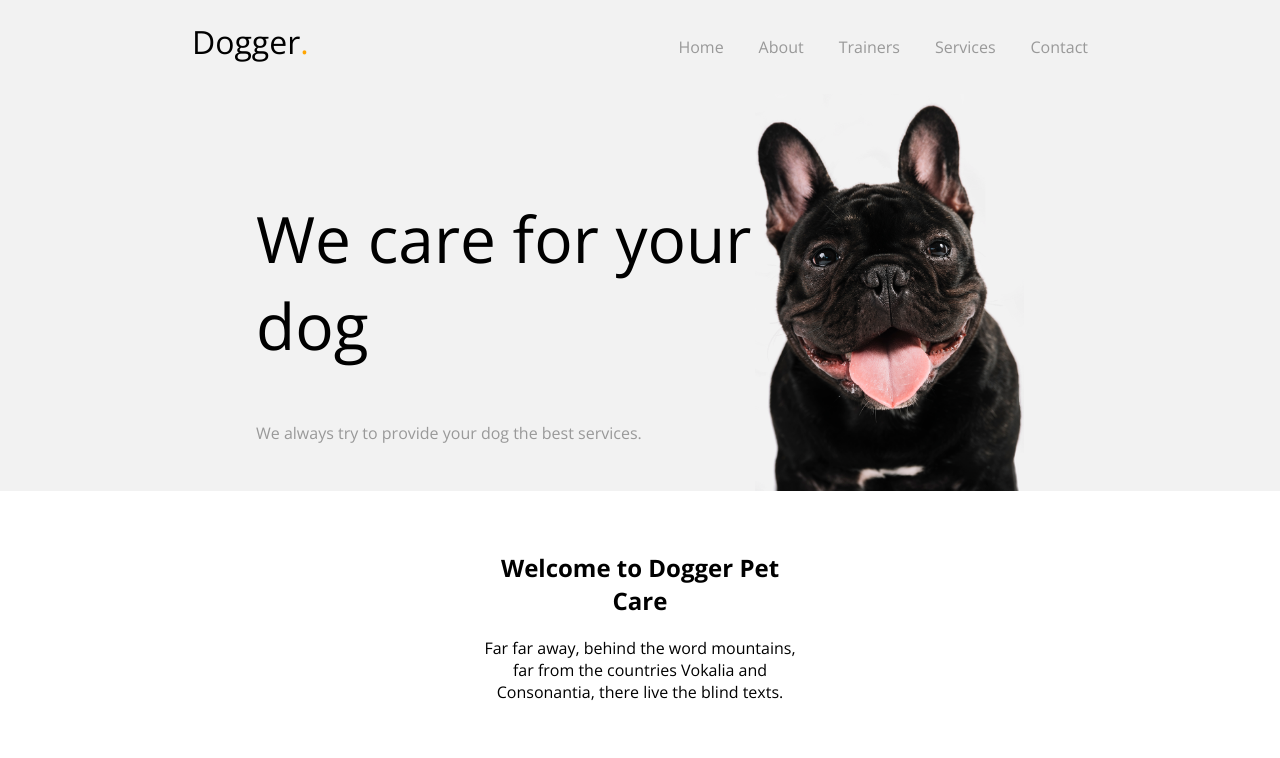
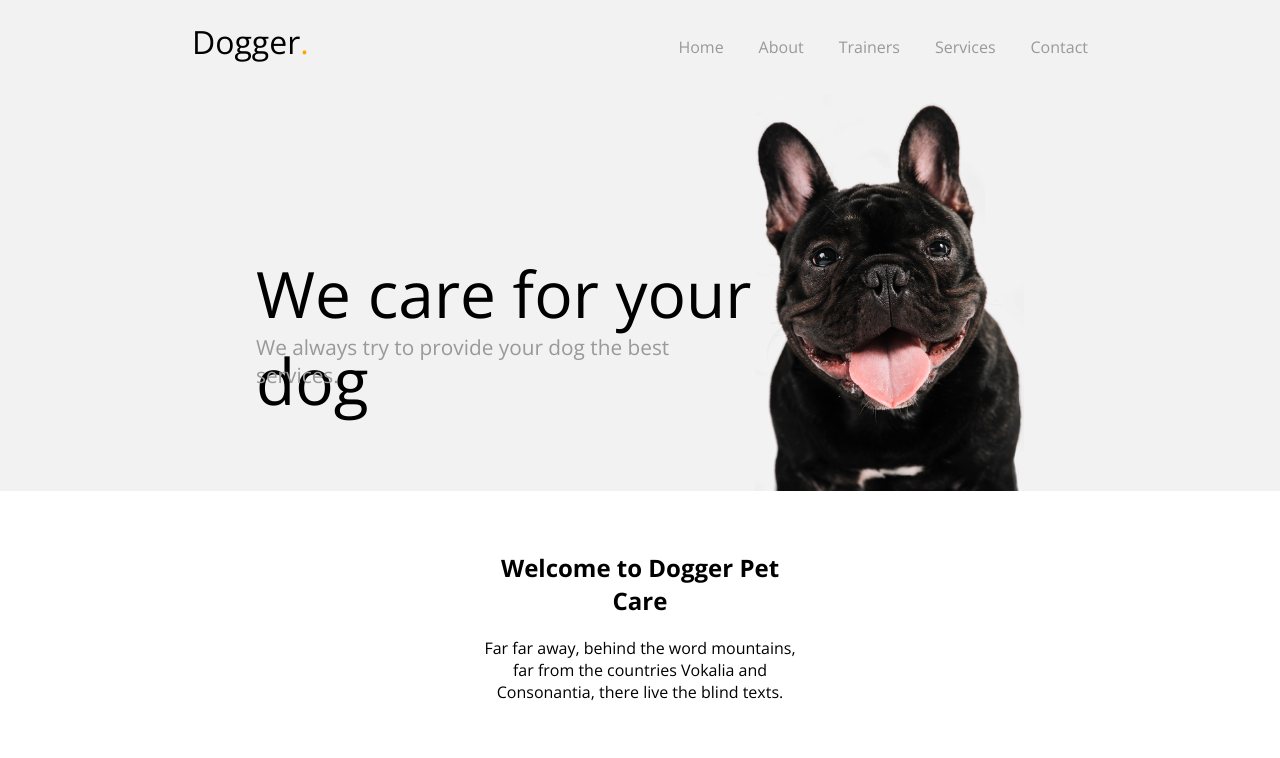
Before and after one commit to Vilete/Dogger, a plain HTML site: page index.html in a window 1280 px wide. Shown: the top 758 px of the page. Drawn offline with nearby package versions, Linux system fonts and the light colour scheme.

Commit message:
normalement tous est bon

```diff
--- a/css/style.css
+++ b/css/style.css
@@ -52,10 +52,7 @@ header section {
 
 }
 
-header section h1 {
-    font-size: 4rem;
-    font-weight: lighter;
-}
+
 
 .Titre{
 
@@ -65,10 +62,17 @@ header section h1 {
 
 }
 
+header section h1 {
+    height:30px;
+    font-size: 4rem;
+    font-weight: lighter;
+}
+
 /*ecriture en dessous du titre*/
 header section p {
-    font-size: 1.3;
-    margin: 0;font-weight: lighter;
+    font-size: 1.3rem;
+    margin: 0;
+    font-weight: lighter;
     color: #999999;
 }
 
@@ -118,6 +122,10 @@ header {
 
     }
 
+   main a:hover{
+       background-color: rgba(255, 0, 0, 0.493);
+    }
+
     .Dog a{
         text-decoration:none;
         border: none; /* Enlève la bordure */
@@ -132,6 +140,7 @@ header {
 
 
 .Entête {
+    height:180px;
     text-align: center;
     width: 50%;
     margin: auto;
```
